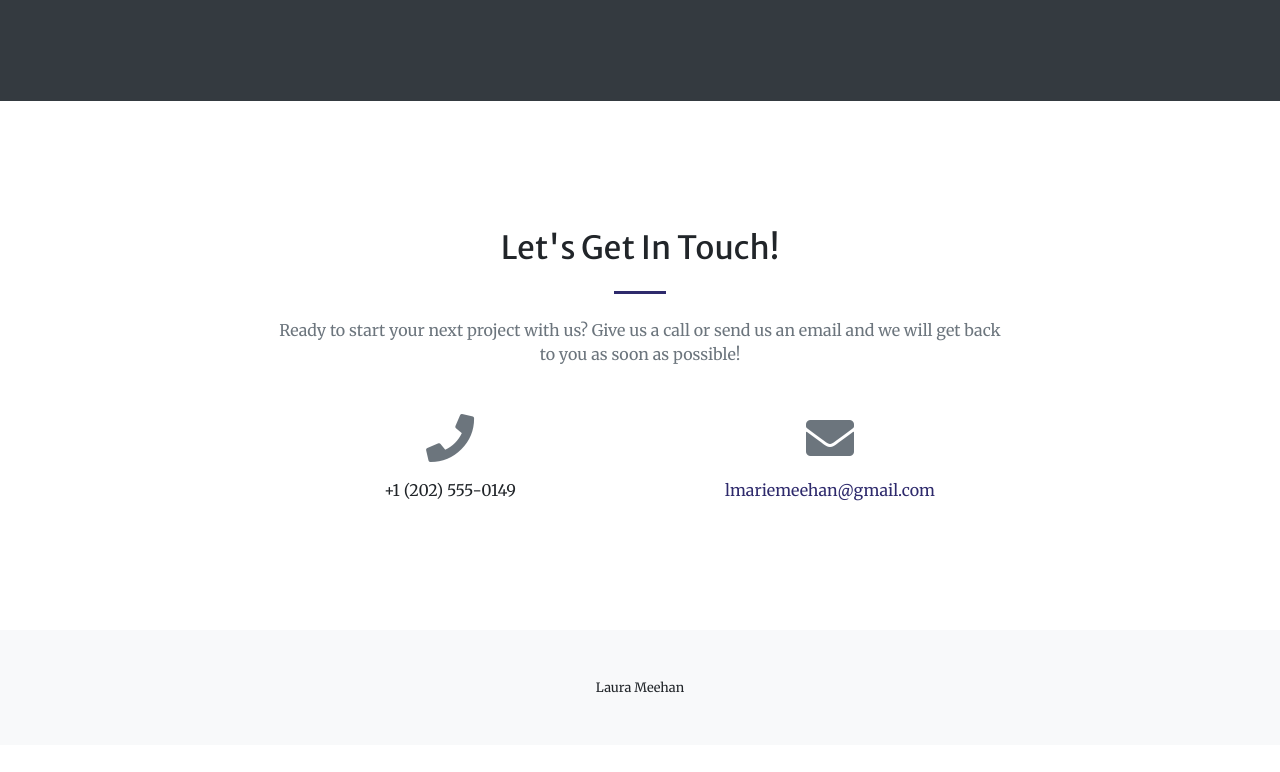
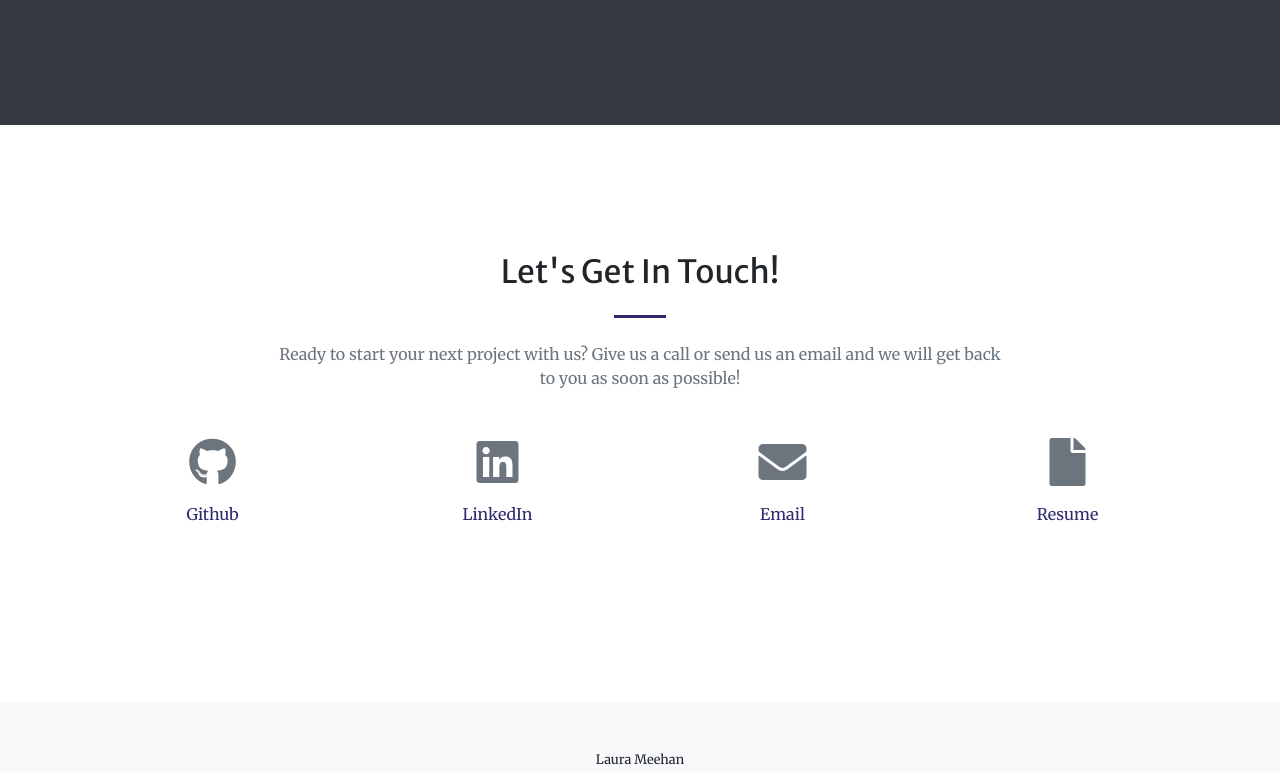
Before and after one commit to lmariemeehan/lm-portfolio, a Gatsby site: page / in a window 1280 px wide. Shown: the part 2737-3509 px from the top of the page. Before the commit the page ends 3482 px from the top, so only its background shows below. Built offline with nearby package versions, Linux system fonts and the light colour scheme; Gatsby itself is replaced by a stand-in of ours.

Commit message:
Added more skills and finished the contact section

```diff
--- a/src/pages/index.js
+++ b/src/pages/index.js
@@ -12,10 +12,14 @@ import { Icon, InlineIcon } from "@iconify/react"
 import gatsbyIcon from "@iconify/icons-simple-icons/gatsby"
 import herokuIcon from "@iconify/icons-simple-icons/heroku"
 import firebaseIcon from "@iconify/icons-simple-icons/firebase"
+import postgresqlIcon from "@iconify/icons-simple-icons/postgresql"
 
 import nextjsIcon from "@iconify/icons-logos/nextjs"
 import jasmineIcon from "@iconify/icons-logos/jasmine"
 import expressIcon from "@iconify/icons-logos/express"
+import mysqlIcon from "@iconify/icons-logos/mysql"
+import cloudinaryIcon from "@iconify/icons-logos/cloudinary"
+
 import consoleSqlOutlined from "@iconify/icons-ant-design/console-sql-outlined"
 import responsiveIcon from "@iconify/icons-mdi/responsive"
 
@@ -95,12 +99,15 @@ export default class IndexPage extends React.Component {
               <div className="col-lg-3 col-md-6 text-center">
                 <div className="mt-5">
                   <i className="fas fa-4x fa-tools text-primary mb-4"></i>
-                  <h3 className="h4 mb-2"> Tools </h3>
+                  <h3 className="h4 mb-2">  Tools </h3>
                   <p className="text-muted mb-0"><i className="fab fa-github mr-2"></i>Github</p>
                   <p className="text-muted mb-0"><i className="fab fa-trello mr-2"></i>Trello</p>
                   <p className="text-muted mb-0"><Icon icon={jasmineIcon} className="mr-2"/>Jasmine Testing</p>
                   <p className="text-muted mb-0"><Icon icon={herokuIcon} className="mr-2"/>Heroku</p>
                   <p className="text-muted mb-0"><Icon icon={firebaseIcon} className="mr-2"/>Firebase</p>
+                  <p className="text-muted mb-0"><Icon icon={postgresqlIcon} className="mr-2"/>PostgreSQL</p>
+                  <p className="text-muted mb-0"><Icon icon={mysqlIcon} className="mr-2"/>MySQL</p>
+                  <p className="text-muted mb-0"><Icon icon={cloudinaryIcon} className="mr-2"/>Cloudinary</p>
 
                 </div>
               </div>
@@ -219,13 +226,21 @@ export default class IndexPage extends React.Component {
               </div>
             </div>
             <div className="row">
-              <div className="col-lg-4 ml-auto text-center mb-5 mb-lg-0">
-                <i className="fas fa-phone fa-3x mb-3 text-muted"></i>
-                <div>+1 (202) 555-0149</div>
+              <div className="col-lg-3 ml-auto text-center mb-5 mb-lg-0">
+                <i className="fab fa-github fa-3x mb-3 text-muted"></i>
+                <a className="d-block" href="https://github.com/lmariemeehan" target="_blank">Github</a>
               </div>
-              <div className="col-lg-4 mr-auto text-center">
+              <div className="col-lg-3 text-center mb-5">
+                <i class="fab fa-linkedin fa-3x mb-3 text-muted"></i>
+                <a class="d-block" href="https://www.linkedin.com/in/laura-meehan/" target="_blank">LinkedIn</a>
+              </div>
+              <div className="col-lg-3 mr-auto text-center mb-5">
                 <i className="fas fa-envelope fa-3x mb-3 text-muted"></i>
-                <a className="d-block" href="mailto:lmariemeehan@gmail.com">lmariemeehan@gmail.com</a>
+                <a className="d-block" href="mailto:lmariemeehan@gmail.com">Email</a>
+              </div>
+              <div className="col-lg-3 mr-auto text-center">
+                <i className="fas fa-file fa-3x mb-3 text-muted"></i>
+                <a className="d-block" href="https://resume.creddle.io/resume/esk2ehlp0oj" target="_blank">Resume</a>
               </div>
             </div>
           </div>
```
